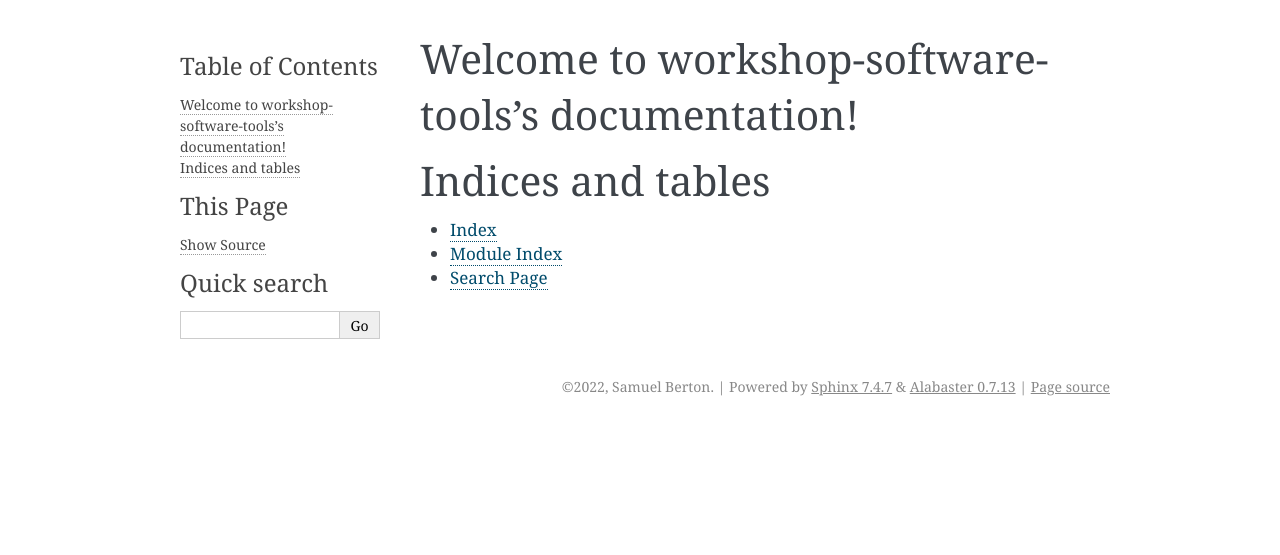
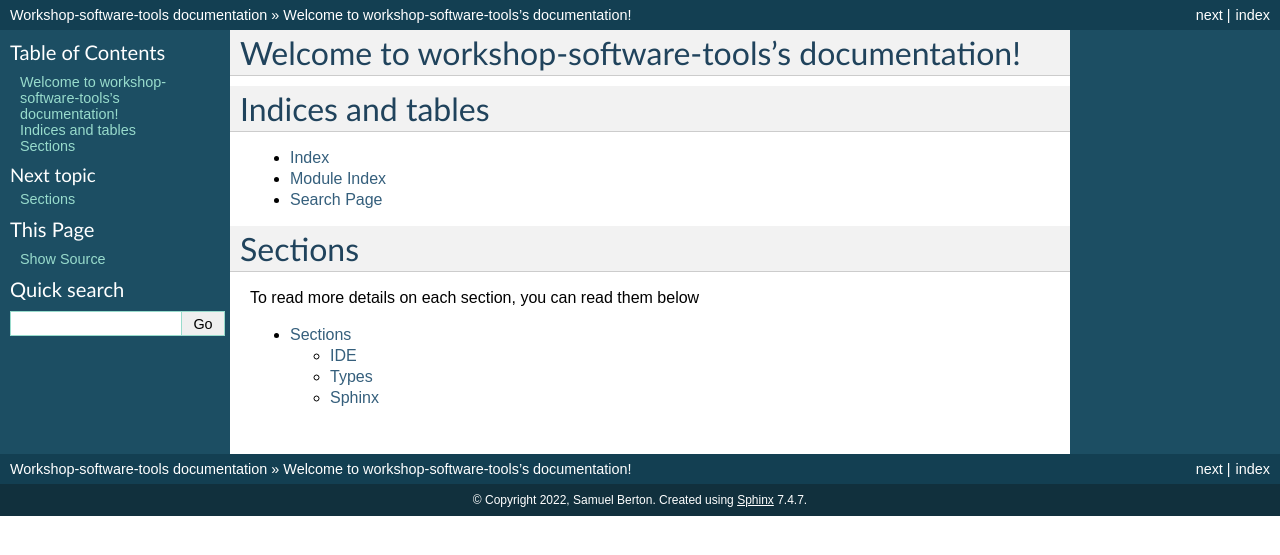
Before and after one commit to samuBe/workshop-software-tools, a Sphinx documentation site: the page built from docs/index.rst, in a window 1280 px wide. Shown: the top 555 px of the page. Built offline with Sphinx 7.4.7, drawn with Linux system fonts in a browser that asks for light colours.

Commit message:
added new sections for the workshop, wrote the section on sphinx

```diff
--- a/docs/conf.py
+++ b/docs/conf.py
@@ -17,7 +17,7 @@
 
 # -- Project information -----------------------------------------------------
 
-project = 'workshop-software-tools'
+project = 'Workshop-software-tools'
 copyright = '2022, Samuel Berton'
 author = 'Samuel Berton'
 
@@ -28,7 +28,12 @@ author = 'Samuel Berton'
 # extensions coming with Sphinx (named 'sphinx.ext.*') or your custom
 # ones.
 extensions = [
+    'sphinx.ext.intersphinx'
 ]
+
+# the intersphinx mappings
+intersphinx_mapping = {'python': (
+    'https://docs.python.org/3', None)}
 
 # Add any paths that contain templates here, relative to this directory.
 templates_path = ['_templates']
@@ -44,7 +49,7 @@ exclude_patterns = ['_build', 'Thumbs.db', '.DS_Store']
 # The theme to use for HTML and HTML Help pages.  See the documentation for
 # a list of builtin themes.
 #
-html_theme = 'alabaster'
+html_theme = 'classic'
 
 # Add any paths that contain custom static files (such as style sheets) here,
 # relative to this directory. They are copied after the builtin static files,
--- a/docs/index.rst
+++ b/docs/index.rst
@@ -18,3 +18,13 @@ Indices and tables
 * :ref:`genindex`
 * :ref:`modindex`
 * :ref:`search`
+
+Sections
+===============
+
+To read more details on each section, you can read them below
+
+.. toctree::
+   :maxdepth: 2
+
+   sections/sections
--- /dev/null
+++ b/docs/sections/IDE/IDE.rst
@@ -0,0 +1,4 @@
+IDE
+===
+
+An integrated development environment (IDE) is the software for building applications that combines common developer tools into a single graphical user interface (GUI).
--- /dev/null
+++ b/docs/sections/sections.rst
@@ -0,0 +1,9 @@
+Sections
+========
+
+.. toctree::
+     :maxdepth: 2
+
+     IDE/IDE
+     types/types
+     documentation/sphinx
--- /dev/null
+++ b/docs/sections/types/types.rst
@@ -0,0 +1,2 @@
+Types
+=====
```
Also changed, not shown: docs/sections/documentation/sphinx.rst (added, +26 -0 lines).
